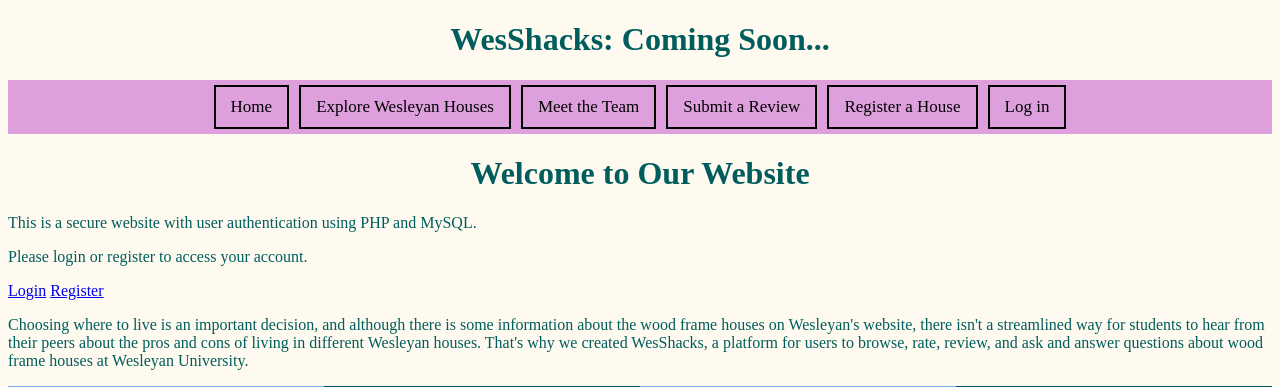
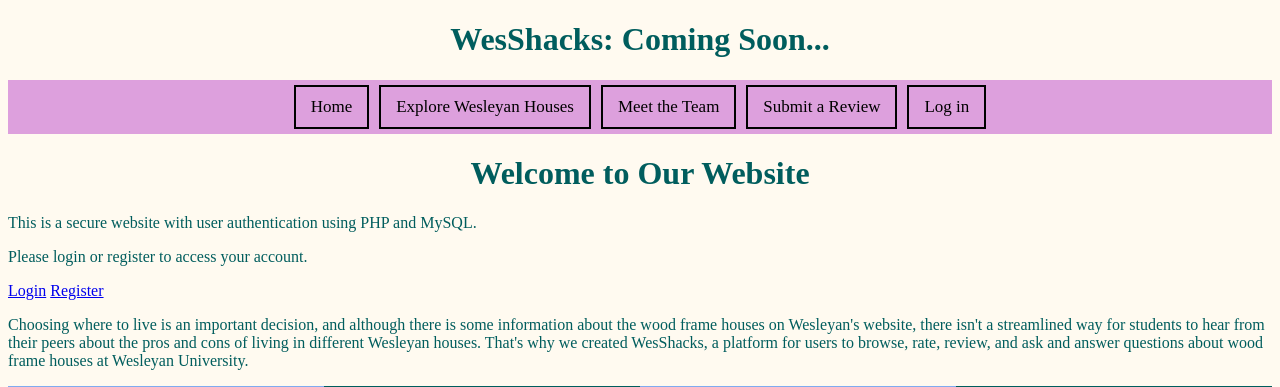
Before and after one commit to tessleptrue/wesshacks, a PHP site: page /index.php in a window 1280 px wide. Shown: the part 26-413 px from the top of the page. Run offline with PHP 8.4, Linux system fonts and the light colour scheme.

Commit message:
Removed the register a house tab from header (issue #60)

```diff
--- a/includes/header.php
+++ b/includes/header.php
@@ -38,7 +38,6 @@ session_start();
       <a href="explorehouses.php">Explore Wesleyan Houses</a>
       <a href="about_us.php">Meet the Team</a>
       <a href="reviews.php">Submit a Review</a>
-      <a href="house_reg.php">Register a House</a>
       <a href="login.php">Log in</a>
     </div>
     <main>
```
